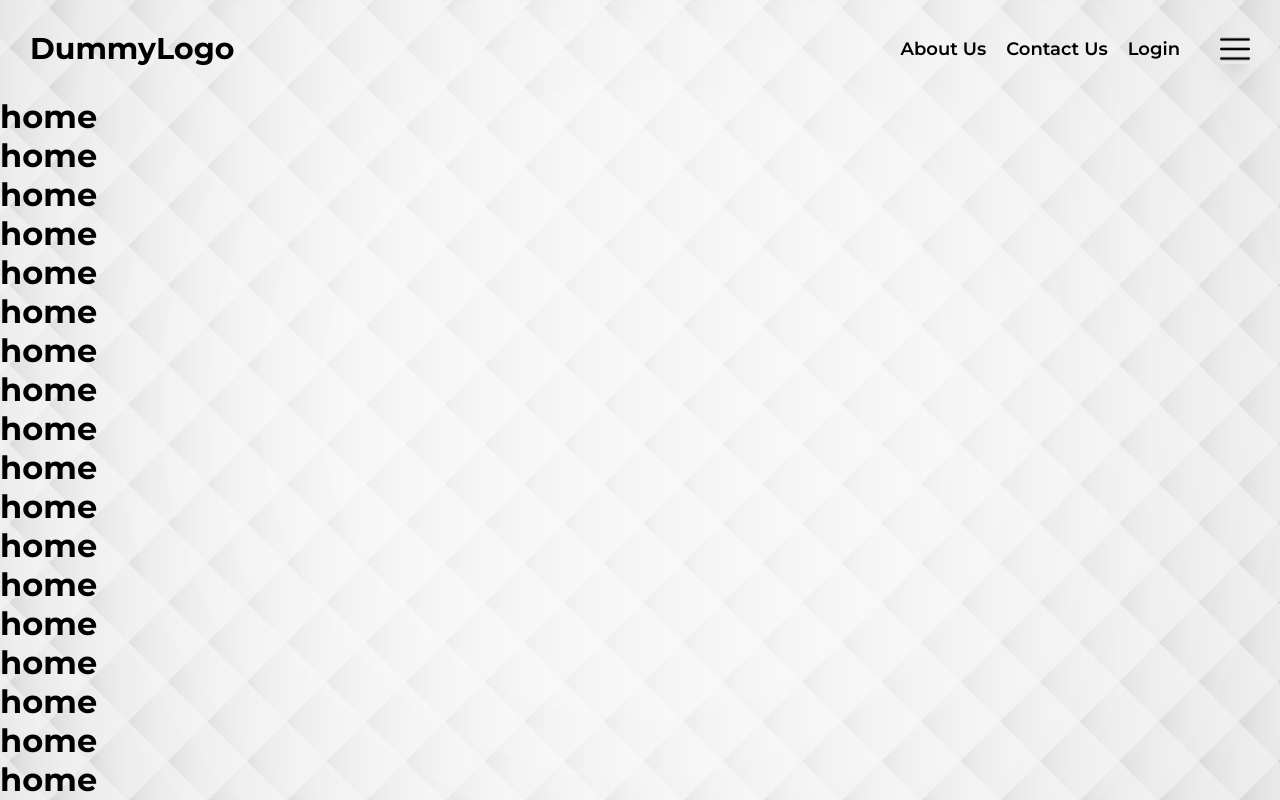
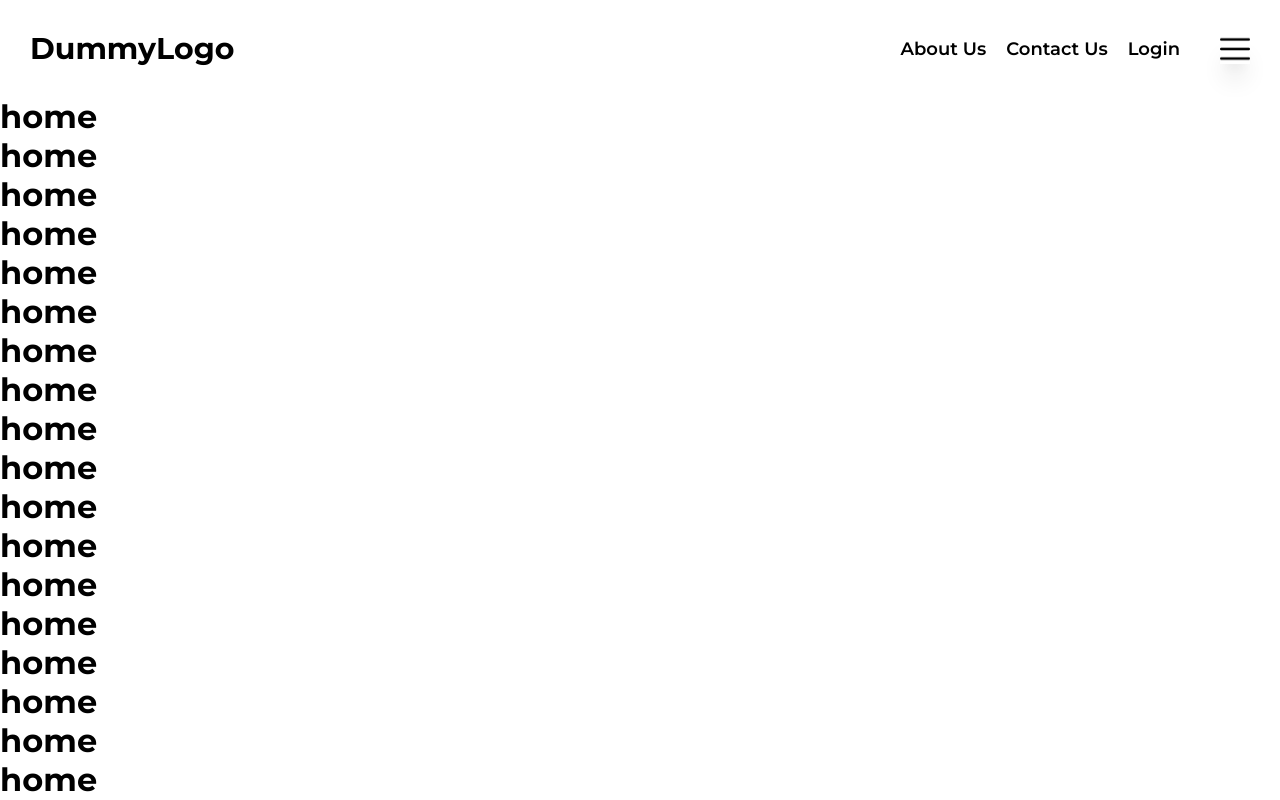
Before and after one commit to Abrarhussaindar/website, a React (Create React App) app: page / in a window 1280 px wide. Shown: the top 800 px of the page. Built offline with nearby package versions, Linux system fonts and the light colour scheme.

Commit message:
updated background

```diff
--- a/src/App.scss
+++ b/src/App.scss
@@ -8,7 +8,5 @@
 }
 body{
     height: 100vh;
-    background: url("./images/bg2.jpg") repeat;
-    background-position: center;
-    background-size: cover;
+    background-color: white;
 }
--- a/src/components/individuals/Navbar/navbar.scss
+++ b/src/components/individuals/Navbar/navbar.scss
@@ -49,10 +49,8 @@
     width: 100%;
     box-shadow: rgba(0, 0, 0, 0.19) 0px 10px 20px, rgba(0, 0, 0, 0.23) 0px 6px 6px;
     z-index: 999999999999;
-    background: url("../../../images/bg2.jpg") no-repeat;
-    background-position: center;
-    background-size: cover;
-    // background-colorgb(0, 0, 0)ite;
+
+    background-color: white;
 }
 .relative{
     position: relative;
```
